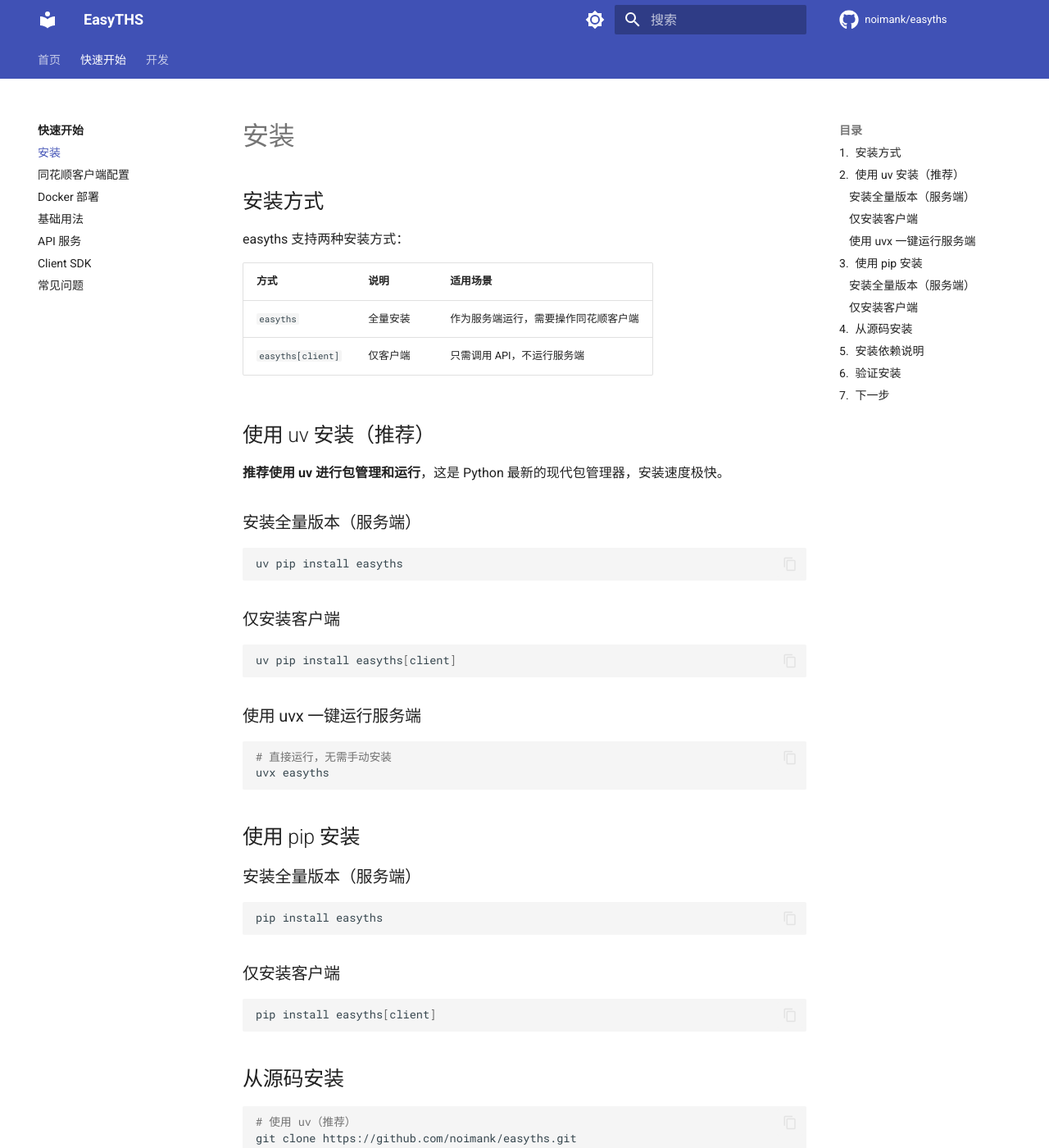
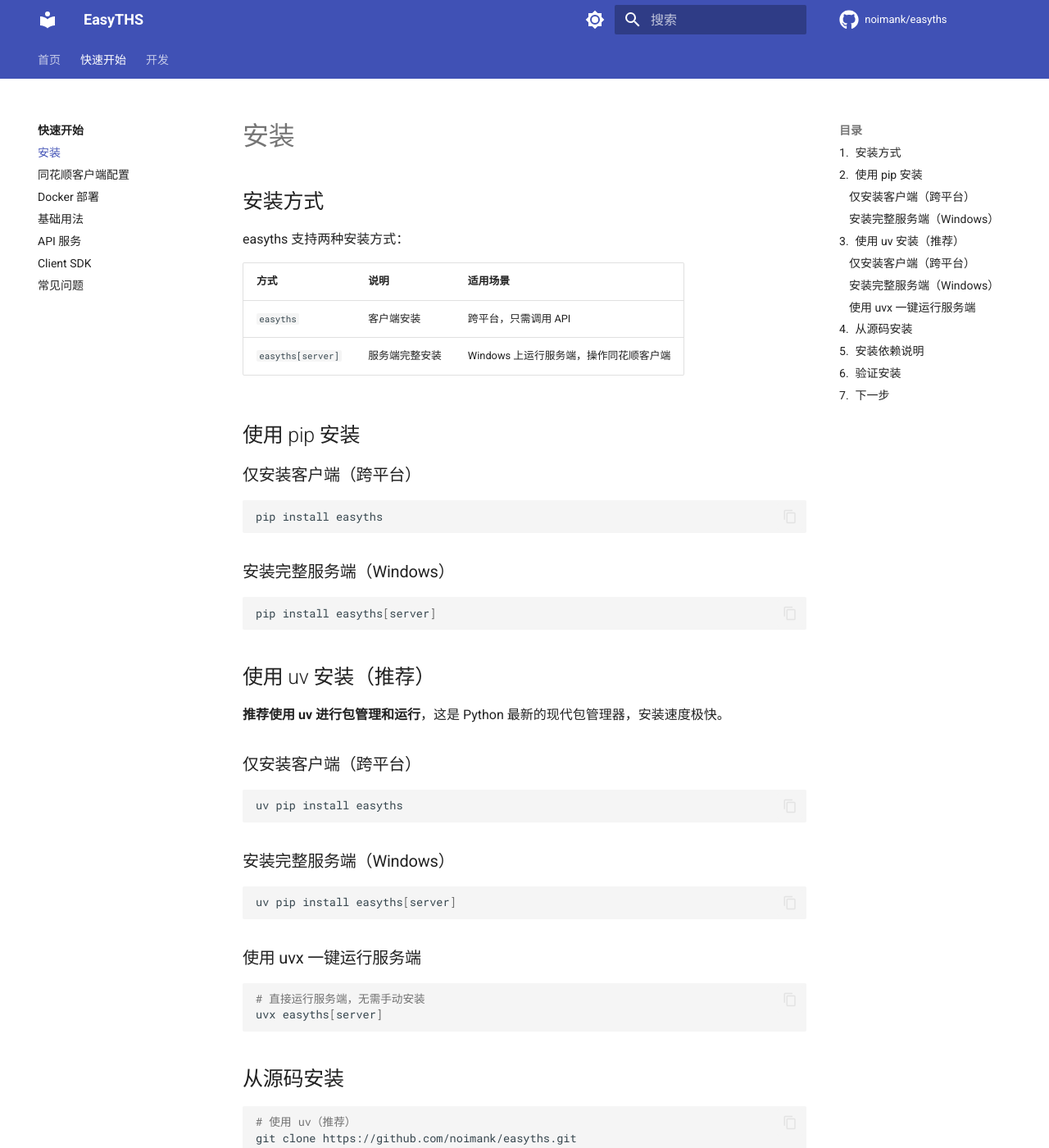
Before and after one commit to noimank/easyths, an MkDocs documentation site: the page built from docs/getting-started/installation.md, in a window 1280 px wide and 1400 px high. Shown: the whole window at 82% size. Built offline with MkDocs 1.6.1 and Material for MkDocs 9.7.7, drawn with Linux system fonts in a browser that asks for light colours; comment, search, counter and statistics services are not loaded; some of the changed text lies outside the part shown.

Commit message:
🔄 refactor: 重构依赖结构，支持客户端跨平台安装
- 基础依赖改为仅包含客户端 (pydantic + httpx)
- 服务端依赖移至 [server] extra
- 添加 --version/-v 命令行选项
- 更新所有安装文档
- 版本升级至 1.3.0

安装方式变更：
- pip install easyths        # 客户端（跨平台）
- pip install easyths[server] # 完整服务端（Windows）

````diff
--- a/docs/getting-started/installation.md
+++ b/docs/getting-started/installation.md
@@ -6,44 +6,44 @@
 
 | 方式 | 说明 | 适用场景 |
 |------|------|----------|
-| `easyths` | 全量安装 | 作为服务端运行，需要操作同花顺客户端 |
-| `easyths[client]` | 仅客户端 | 只需调用 API，不运行服务端 |
+| `easyths` | 客户端安装 | 跨平台，只需调用 API |
+| `easyths[server]` | 服务端完整安装 | Windows 上运行服务端，操作同花顺客户端 |
+
+## 使用 pip 安装
+
+### 仅安装客户端（跨平台）
+
+```bash
+pip install easyths
+```
+
+### 安装完整服务端（Windows）
+
+```bash
+pip install easyths[server]
+```
 
 ## 使用 uv 安装（推荐）
 
 **推荐使用 uv 进行包管理和运行**，这是 Python 最新的现代包管理器，安装速度极快。
 
-### 安装全量版本（服务端）
+### 仅安装客户端（跨平台）
 
 ```bash
 uv pip install easyths
 ```
 
-### 仅安装客户端
+### 安装完整服务端（Windows）
 
 ```bash
-uv pip install easyths[client]
+uv pip install easyths[server]
 ```
 
 ### 使用 uvx 一键运行服务端
 
 ```bash
-# 直接运行，无需手动安装
-uvx easyths
-```
-
-## 使用 pip 安装
-
-### 安装全量版本（服务端）
-
-```bash
-pip install easyths
-```
-
-### 仅安装客户端
-
-```bash
-pip install easyths[client]
+# 直接运行服务端，无需手动安装
+uvx easyths[server]
 ```
 
 ## 从源码安装
@@ -52,41 +52,37 @@
 # 使用 uv（推荐）
 git clone https://github.com/noimank/easyths.git
 cd easyths
-uv sync
+uv sync --all-extras
 
-# 或使用 pip
+# 或使用 pip（服务端完整安装）
 git clone https://github.com/noimank/easyths.git
 cd easyths
-pip install -e .
+pip install -e ".[server]"
 ```
 
 ## 安装依赖说明
 
 系统会根据安装方式自动安装以下依赖：
 
-**全量安装 (`easyths`) 包含：**
+**客户端安装 (`easyths`) 仅包含：**
+
+- httpx - HTTP 客户端
+- pydantic - 数据验证
+
+**服务端完整安装 (`easyths[server]`) 包含：**
 
 - FastAPI - Web 服务框架
-
+- Uvicorn - ASGI 服务器
 - pywinauto - Windows GUI 自动化
-
-- Uvicorn - ASGI 服务器
-
+- pywin32 - Windows API
 - Pydantic - 数据验证
-
 - 更多依赖请查看 [pyproject.toml](https://github.com/noimank/easyths/blob/main/pyproject.toml)
-
-**客户端安装 (`easyths[client]`) 仅包含：**
-
-- httpx - HTTP 客户端
-
-- pydantic - 数据验证
 
 ## 验证安装
 
 ```bash
 $ easyths --version
-EasyTHS v1.0.1
+EasyTHS v1.3.0
 ```
 
 ## 下一步
````
Also changed, not shown: README.md (+7 -7 lines), docs/development/index.md (+2 -2 lines), docs/getting-started/basic-usage.md (+21 -9 lines), docs/getting-started/client-sdk.md (+13 -17 lines), docs/getting-started/docker-deployment.md (+2 -2 lines), docs/index.md (+3 -2 lines), pyproject.toml (+11 -13 lines), 2 other files.
